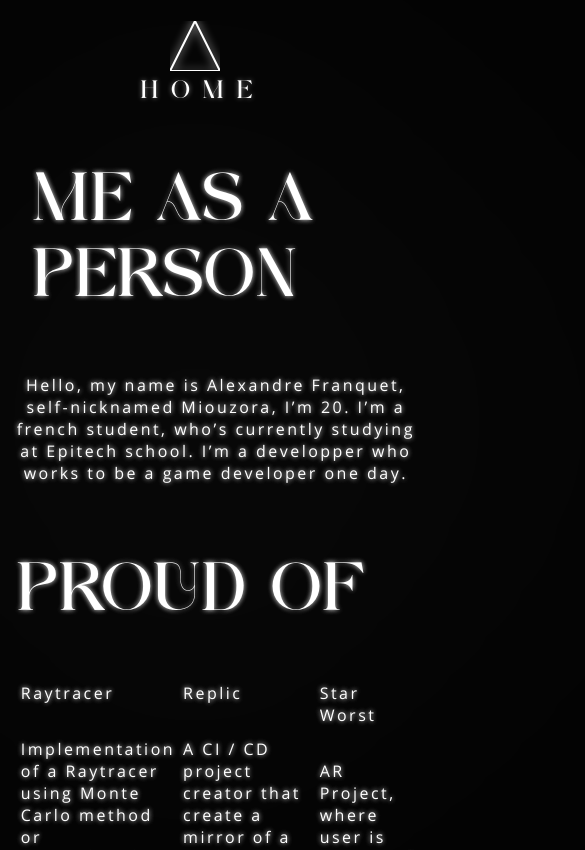
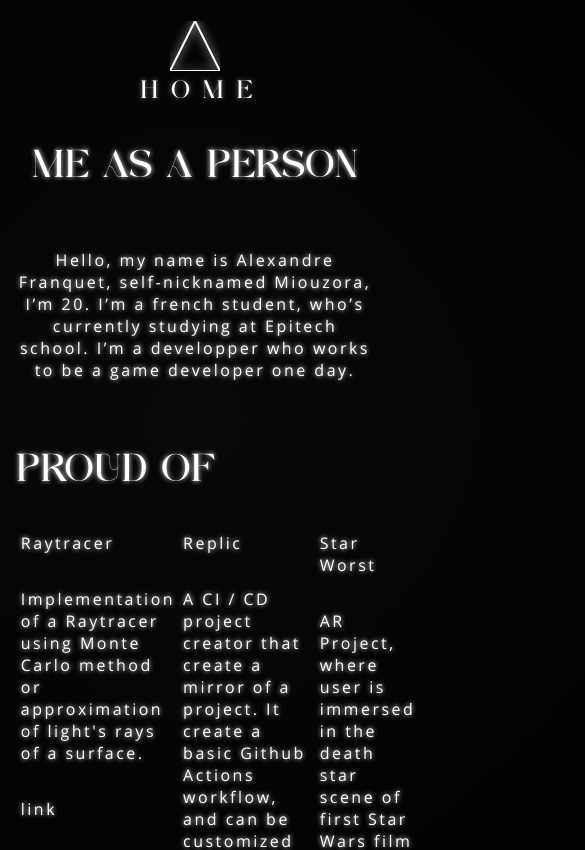
Before and after one commit to Miou-zora/miou-zora.github.io, a React (Create React App) app: page /me in a window 390 px wide. Shown: the top 850 px of the page, 585 px wide, since content can reach past the window. Built offline with nearby package versions, Linux system fonts and the light colour scheme.

Commit message:
style(core): make me as a person more responsive

```diff
--- a/src/components/MeAsAPerson.tsx
+++ b/src/components/MeAsAPerson.tsx
@@ -4,7 +4,7 @@ export default function MeAsAPerson(): JSX.Element {
   return (
     <div>
       <h1 style={{ marginLeft: '4vw' }}>ME AS A PERSON</h1>
-      <div style={{ minWidth: '400px', maxWidth: '50vw', margin: '4rem auto' }}>
+      <div style={{ minWidth: '50vw', maxWidth: '600px', margin: '4rem auto' }}>
         <p style={{ textAlign: 'center', fontWeight: '100' }}>Hello, my name is Alexandre Franquet, self-nicknamed Miouzora, I’m 20. I’m a french student, who’s currently studying at Epitech school. I’m a developper who works to be a game developer one day.</p>
       </div>
     </div>
--- a/src/styles/Globals.css
+++ b/src/styles/Globals.css
@@ -33,7 +33,7 @@ a {
 
 h1 {
     font-weight: 100;
-    font-size: 3.5rem;
+    font-size: 3.5rem 3vw;
 }
 
 h2 {
```
